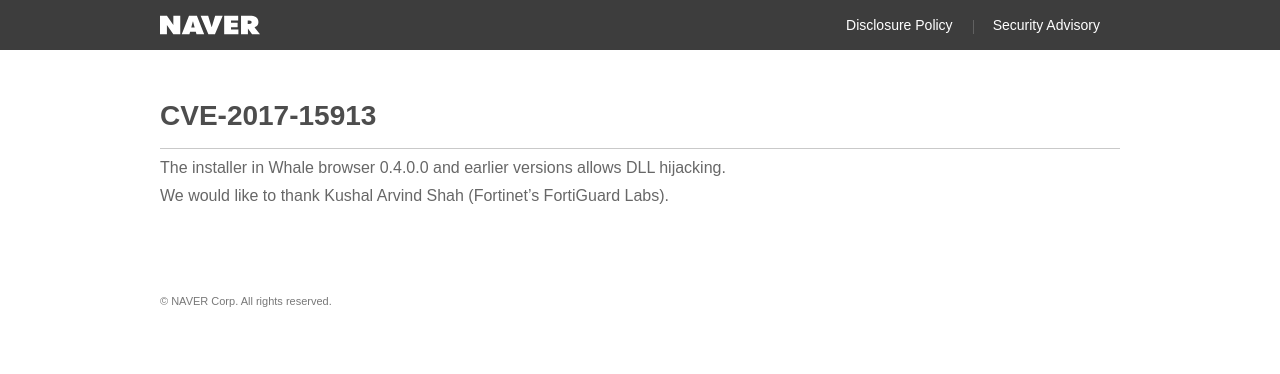
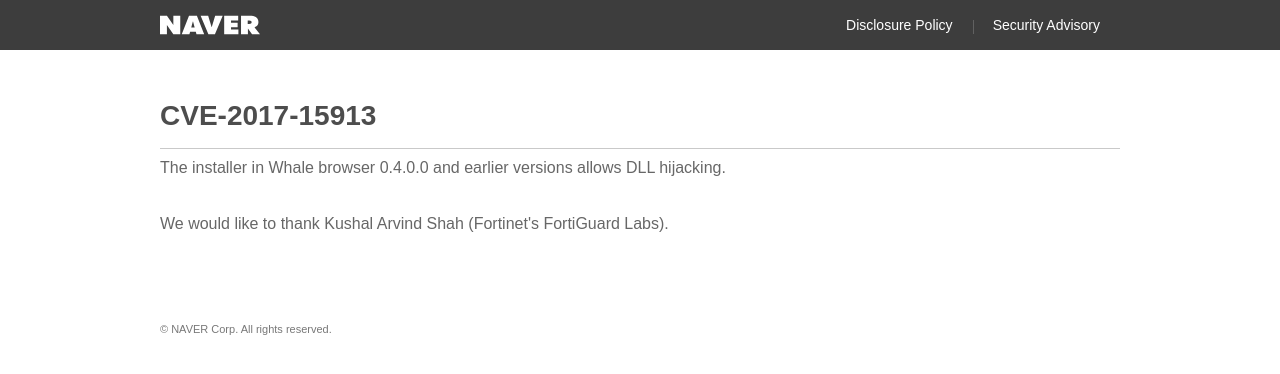
Before and after one commit to naver/security-advisory, a Jekyll site: the page built from _posts/2018-05-26-cve-2017-15913.md, in a window 1280 px wide. Shown: the top 374 px of the page. Built offline with Jekyll 4.4.1, drawn with Linux system fonts in a browser that asks for light colours.

Commit message:
Update formatting of CVE descriptions

```diff
--- a/_layouts/post.html
+++ b/_layouts/post.html
@@ -5,11 +5,10 @@
               <h2 class="title">{{ page.title }}</h2>
             </div>
             <ul class="main_article">
-                <li>
-                    <p>
-                     {{ content }}
-                    </p>
-                </li>
+              {{ page.description }}
+              <br/>
+              <br/>
+              We would like to thank {{ page.credit }}.
             </ul>
         </section>
     </div>
--- a/advisory.html
+++ b/advisory.html
@@ -12,7 +12,7 @@
                 <li>
                   <h3 class="item_title"><a href="{{ post.url }}">{{ post.title }}</a></h3>
                     <p>
-                      {{ post.content }}
+                      {{ post.description }}
                     </p>
                 </li>
                 {% endfor %}
```
Also changed, not shown: _posts/2018-05-26-cve-2017-15913.md (+2 -3 lines).
